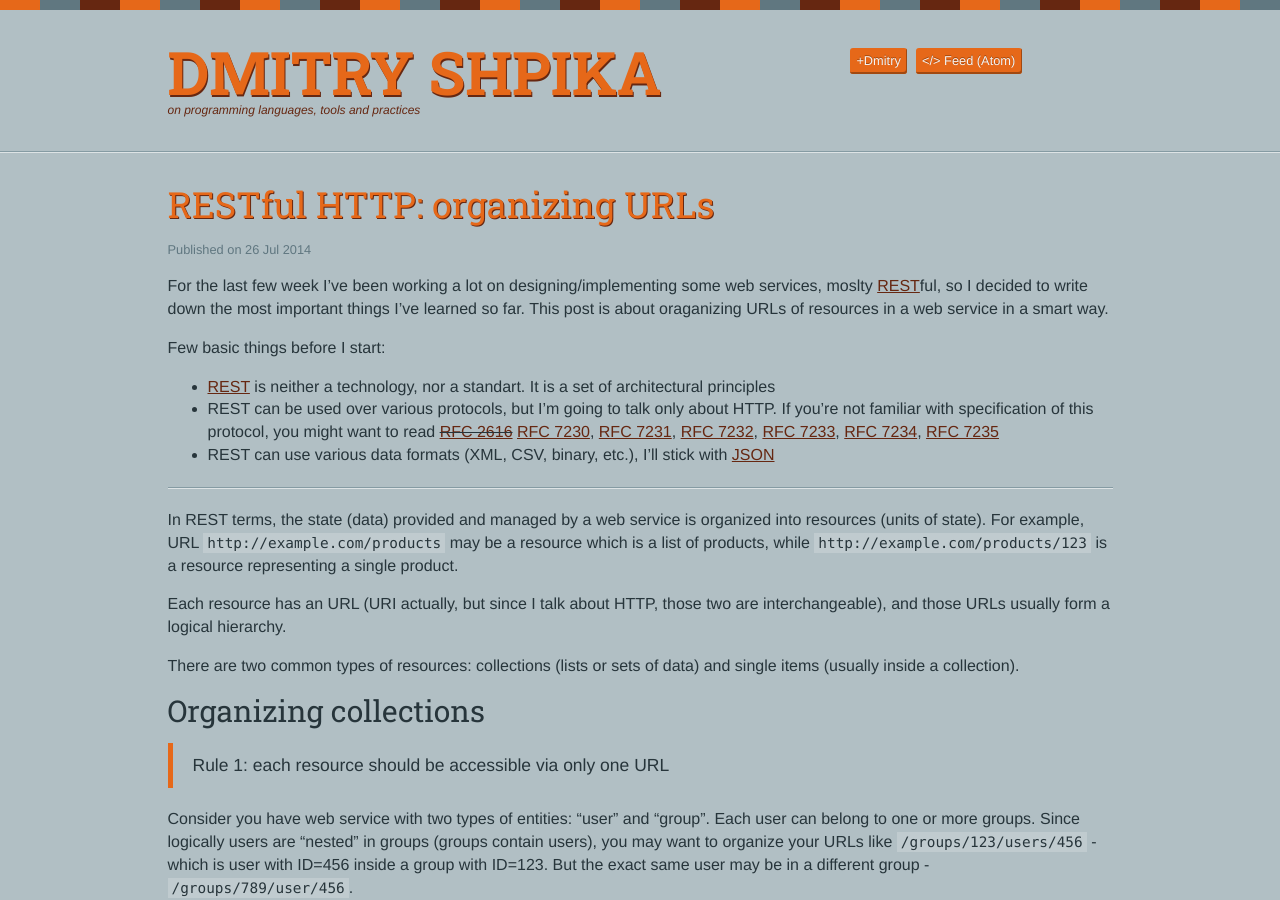
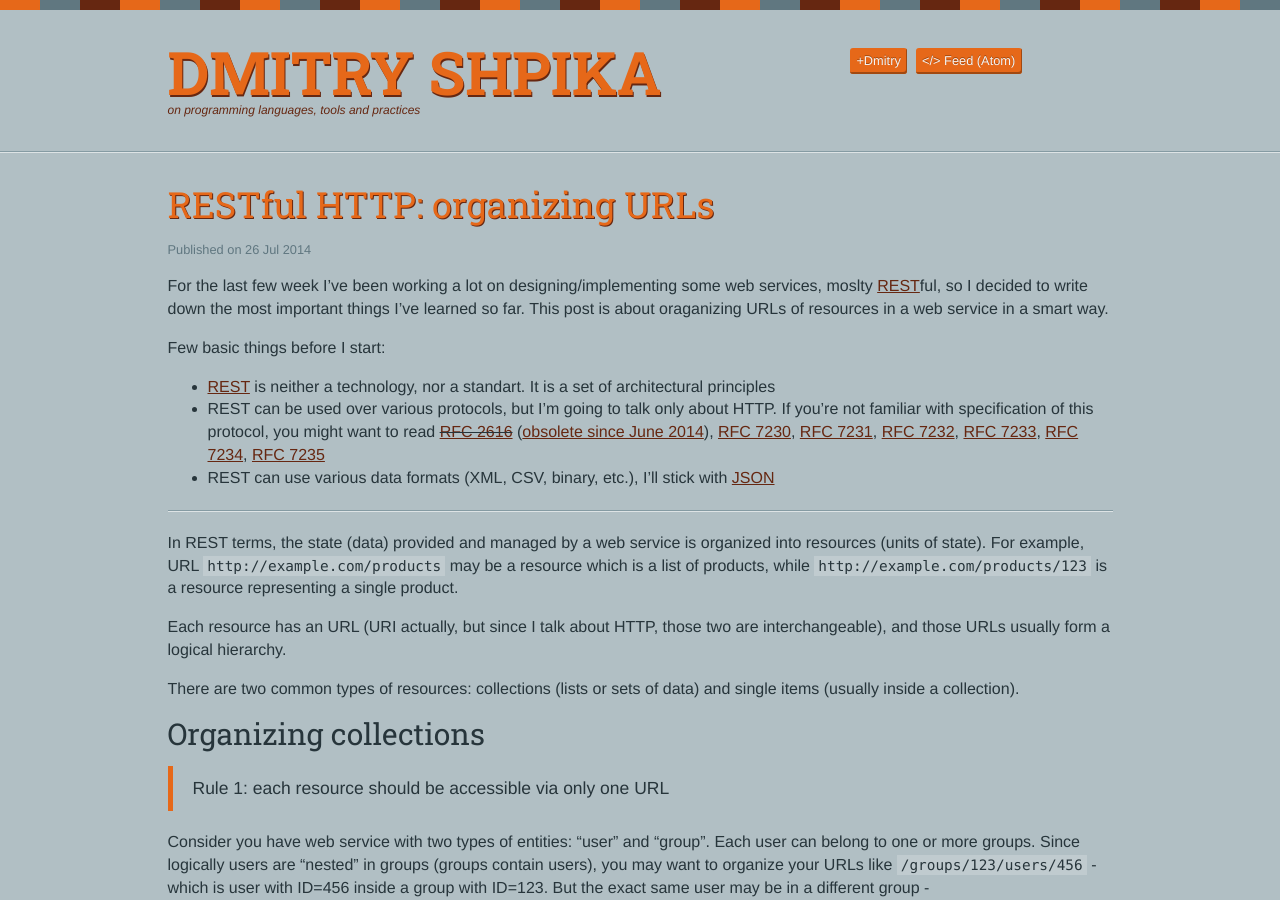
Before and after one commit to scriptin/scriptin.github.io, a Jekyll site: the page built from _posts/2014-07-26-restful-http-organizating-urls.md, in a window 1280 px wide and 900 px high. Built offline with Jekyll 4.4.1, drawn with Linux system fonts in a browser that asks for light colours; nearby versions of some CDN libraries; library files that are not in the unit come from our copies; comment, search, counter and statistics services are not loaded.

Commit message:
Clarify RFC 2616 outdating

```diff
--- a/_posts/2014-07-26-restful-http-organizating-urls.md
+++ b/_posts/2014-07-26-restful-http-organizating-urls.md
@@ -8,12 +8,13 @@ For the last few week I've been working a lot on designing/implementing some web
 Few basic things before I start:
 
 - [REST][] is neither a technology, nor a standart. It is a set of architectural principles
-- REST can be used over various protocols, but I'm going to talk only about HTTP. If you're not familiar with specification of this protocol, you might want to read <del>[RFC 2616][]</del> [RFC 7230][], [RFC 7231][], [RFC 7232][], [RFC 7233][], [RFC 7234][], [RFC 7235][]
+- REST can be used over various protocols, but I'm going to talk only about HTTP. If you're not familiar with specification of this protocol, you might want to read <del>[RFC 2616][]</del> ([obsolete since June 2014][rfc-2616-obsolete]), [RFC 7230][], [RFC 7231][], [RFC 7232][], [RFC 7233][], [RFC 7234][], [RFC 7235][]
 - REST can use various data formats (XML, CSV, binary, etc.), I'll stick with [JSON][]
 
 [REST]: https://en.wikipedia.org/wiki/Representational_state_transfer
 [JSON]: http://json.org/
 [RFC 2616]: http://tools.ietf.org/html/rfc2616
+[rfc-2616-obsolete]: https://www.mnot.net/blog/2014/06/07/rfc2616_is_dead
 [RFC 7230]: http://tools.ietf.org/html/rfc7230
 [RFC 7231]: http://tools.ietf.org/html/rfc7231
 [RFC 7232]: http://tools.ietf.org/html/rfc7232
```
